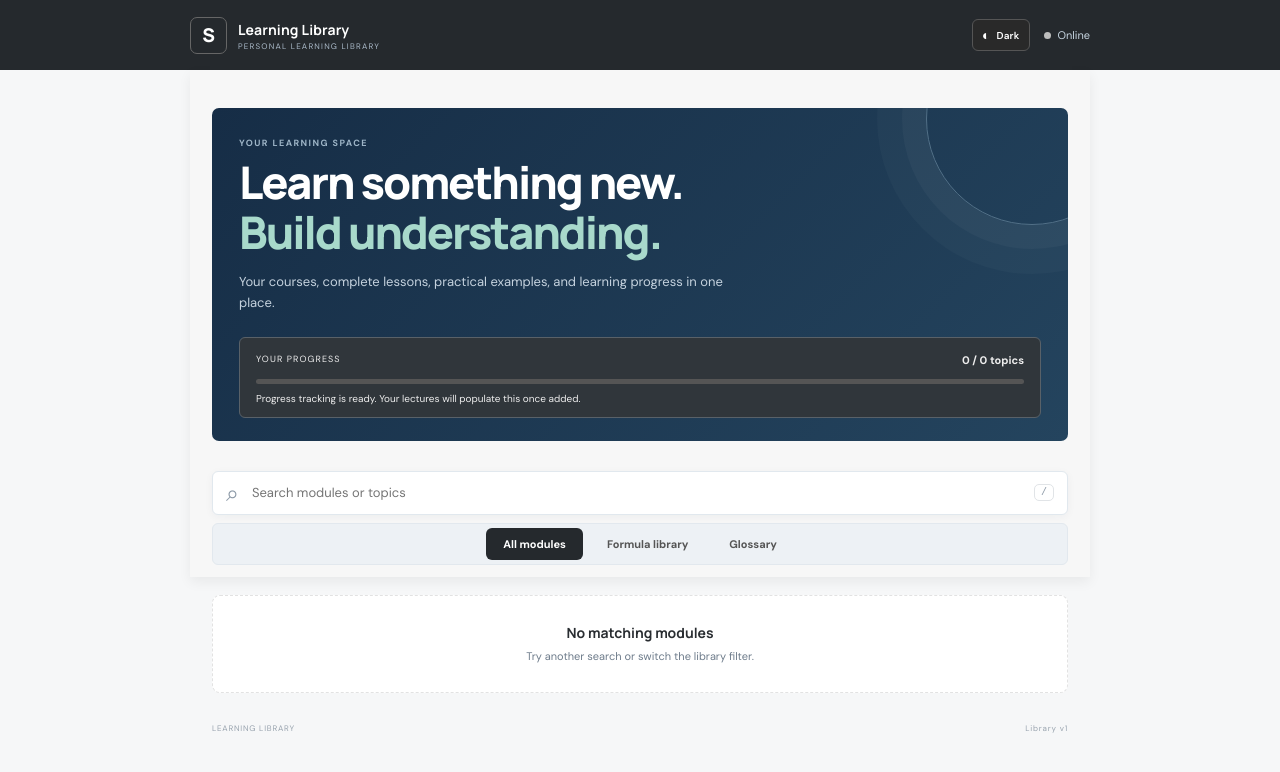
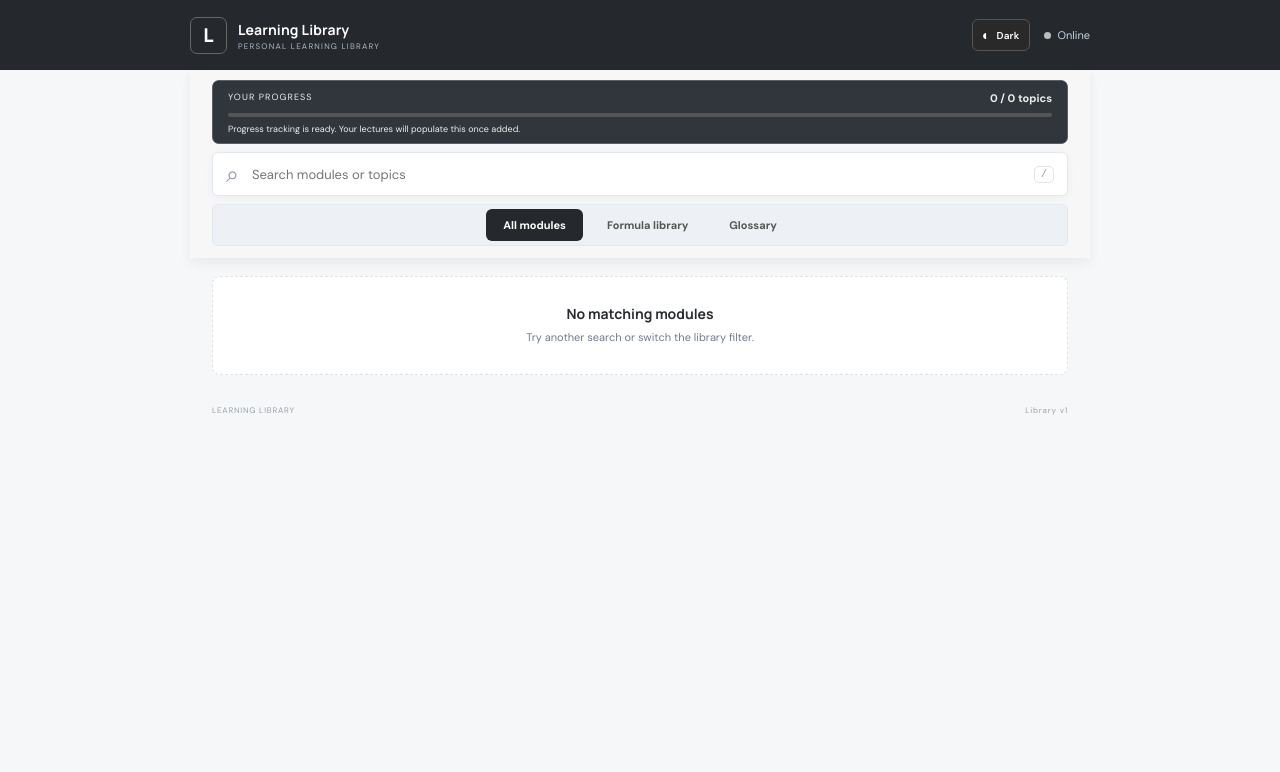
Before and after one commit to Lucas030700/Learning-Library-Template, a plain HTML site: page index.html in a window 1280 px wide. Drawn offline with nearby package versions, Linux system fonts and the light colour scheme.

Commit message:
Match Academy homepage layout in blank template

```diff
--- a/index.html
+++ b/index.html
@@ -6,14 +6,14 @@
   <meta name="theme-color" content="#14283f">
   <meta name="description" content="Your personal offline-first learning library.">
   <link rel="manifest" href="./manifest.webmanifest">
-  <link rel="stylesheet" href="./styles.css?v=1">
+  <link rel="stylesheet" href="./styles.css?v=2">
   <link rel="stylesheet" href="https://cdn.jsdelivr.net/npm/katex@0.16.22/dist/katex.min.css">
   <title>Learning Library</title>
 </head>
 <body>
   <header class="topbar">
     <a class="brand" href="./" aria-label="Learning Library home">
-      <span class="brand-mark">S</span>
+      <span class="brand-mark">L</span>
       <span><strong>Learning Library</strong><small>PERSONAL LEARNING LIBRARY</small></span>
     </a>
     <div class="topbar-tools"><button id="theme-toggle" class="theme-toggle" type="button" aria-label="Switch to dark mode" title="Switch to dark mode"><span class="theme-icon" aria-hidden="true">◐</span><span class="theme-label">Dark</span></button><span id="connection" class="connection"><i></i> Checking</span></div>
@@ -21,19 +21,22 @@
 
   <main class="shell">
     <div class="sticky-library-controls">
-    <section class="hero template-hero">
-      <div class="template-intro"><p class="eyebrow">YOUR LEARNING SPACE</p><h1>Learn something new.<br><em>Build understanding.</em></h1><p class="hero-copy">Your courses, complete lessons, practical examples, and learning progress in one place.</p></div>
-      <div class="progress-card"><div class="progress-heading"><span>YOUR PROGRESS</span><strong id="progress-count">0 / 0 topics</strong></div><div class="progress-track"><span id="progress-bar"></span></div><p id="progress-caption">Your learning progress will appear here.</p></div>
+    <section class="hero progress-hero" aria-label="Your learning progress">
+      <div class="progress-card">
+        <div class="progress-heading"><span>YOUR PROGRESS</span><strong id="progress-count">0 / 0 topics</strong></div>
+        <div class="progress-track"><span id="progress-bar"></span></div>
+        <p id="progress-caption">Your learning progress will appear here.</p>
+      </div>
     </section>
 
 
     <label class="searchbox">
       <span aria-hidden="true">⌕</span>
-      <input id="search" type="search" placeholder="Search modules, formulas, or glossary terms" autocomplete="off">
+      <input id="search" type="search" placeholder="Search modules or topics" autocomplete="off">
       <kbd>/</kbd>
     </label>
 
-    <nav class="library-tabs" role="tablist" aria-label="Academy sections">
+    <nav class="library-tabs" role="tablist" aria-label="Library sections">
       <button class="library-tab active" data-view="modules" role="tab" aria-selected="true">All modules</button>
       <button class="library-tab" data-view="formulas" role="tab" aria-selected="false">Formula library</button>
       <button class="library-tab" data-view="glossary" role="tab" aria-selected="false">Glossary</button>
@@ -79,6 +82,6 @@
   <script src="https://cdn.jsdelivr.net/npm/marked@15.0.7/marked.min.js" defer></script>
   <script src="https://cdn.jsdelivr.net/npm/katex@0.16.22/dist/katex.min.js" defer></script>
   <script src="https://cdn.jsdelivr.net/npm/katex@0.16.22/dist/contrib/auto-render.min.js" defer></script>
-  <script src="./app.js?v=1" defer></script>
+  <script src="./app.js?v=2" defer></script>
 </body>
 </html>
```
